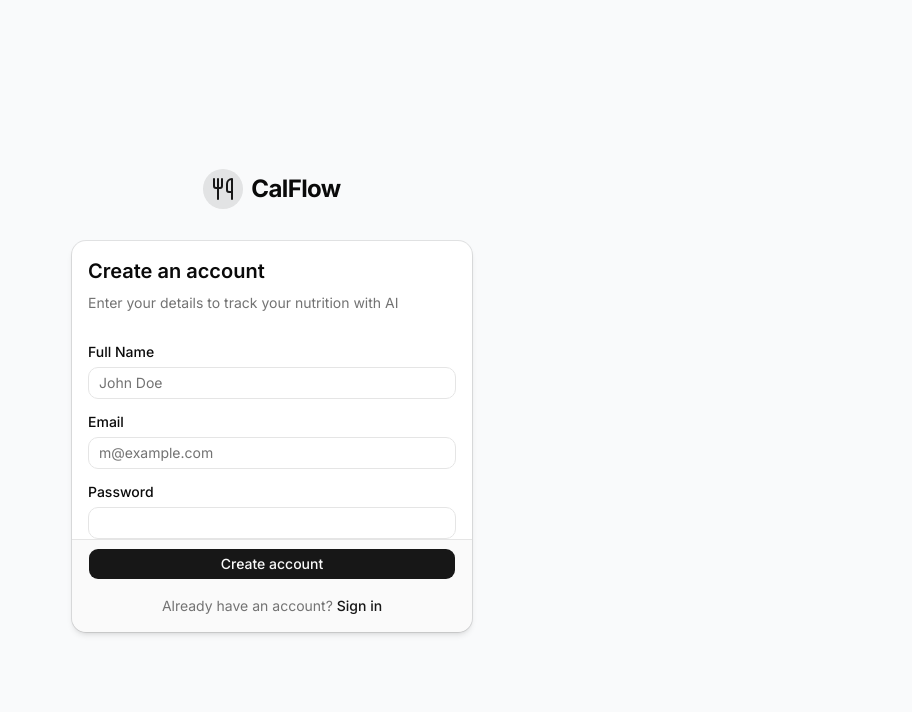
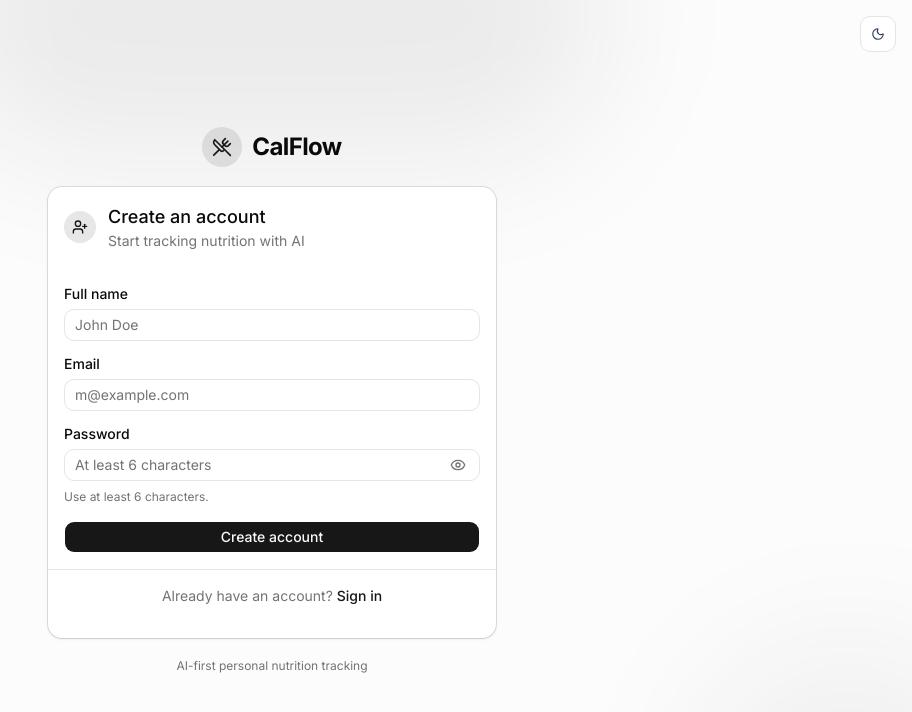
Before and after one commit to pvnpll/calflow, a Next.js app: page /signup in a window 1280 px wide. Shown: the top 712 px of the page, without its empty margins (368-1280 px from the left). Built offline with nearby package versions, Linux system fonts and the light colour scheme.

Commit message:
fix(auth): align login/signup/forgot/reset with app UI, fix forgot-password placement

```diff
--- a/src/app/(auth)/layout.tsx
+++ b/src/app/(auth)/layout.tsx
@@ -1,11 +1,25 @@
+import { ThemeToggle } from '@/components/shared/ThemeToggle';
+
 export default function AuthLayout({
   children,
 }: {
   children: React.ReactNode;
 }) {
   return (
-    <div className="flex min-h-screen items-center justify-center bg-gray-50 p-4 dark:bg-gray-900">
-      <div className="w-full max-w-md space-y-4">
+    <div className="relative flex min-h-screen items-center justify-center overflow-hidden bg-background p-4">
+      {/* Subtle backdrop matching dashboard muted wash */}
+      <div aria-hidden className="pointer-events-none absolute inset-0">
+        <div className="absolute inset-0 bg-muted/30" />
+        <div className="absolute -top-32 left-1/2 h-72 w-[42rem] -translate-x-1/2 rounded-full bg-primary/[0.07] blur-3xl" />
+        <div className="absolute -bottom-40 -left-24 h-80 w-80 rounded-full bg-primary/[0.05] blur-3xl" />
+        <div className="absolute -bottom-40 -right-24 h-80 w-80 rounded-full bg-primary/[0.05] blur-3xl" />
+      </div>
+
+      <div className="absolute right-4 top-4">
+        <ThemeToggle />
+      </div>
+
+      <div className="relative w-full max-w-md">
         {children}
       </div>
     </div>
--- a/src/app/(auth)/login/page.tsx
+++ b/src/app/(auth)/login/page.tsx
@@ -6,14 +6,15 @@ import { createClient } from '@/lib/supabase/client';
 import { Button } from '@/components/ui/button';
 import { Input } from '@/components/ui/input';
 import { Label } from '@/components/ui/label';
-import { Card, CardContent, CardDescription, CardFooter, CardHeader, CardTitle } from '@/components/ui/card';
-import { Utensils } from 'lucide-react';
+import { LogIn, Loader2, Eye, EyeOff } from 'lucide-react';
 import Link from 'next/link';
+import { AuthShell, AuthError } from '@/components/auth/AuthShell';
 
 export default function LoginPage() {
   const router = useRouter();
   const [email, setEmail] = useState('');
   const [password, setPassword] = useState('');
+  const [showPassword, setShowPassword] = useState(false);
   const [error, setError] = useState<string | null>(null);
   const [loading, setLoading] = useState(false);
 
@@ -39,68 +40,73 @@ export default function LoginPage() {
   };
 
   return (
-    <div className="flex flex-col space-y-6 w-full sm:w-[400px] mx-auto">
-      <div className="flex flex-col space-y-2 text-center">
-        <div className="flex items-center justify-center gap-2 mb-2">
-          <div className="bg-primary/10 p-2 rounded-full">
-            <Utensils className="h-6 w-6 text-primary" />
-          </div>
-          <span className="text-2xl font-bold tracking-tight">CalFlow</span>
-        </div>
-      </div>
-
-      <Card className="border-border shadow-md">
-        <CardHeader className="space-y-1 pb-4">
-          <CardTitle className="text-xl font-semibold">Welcome back</CardTitle>
-          <CardDescription>
-            Enter your credentials to sign in to your account
-          </CardDescription>
-        </CardHeader>
-        <form onSubmit={handleLogin}>
-          <CardContent className="space-y-4">
-            {error && <div className="p-3 bg-red-500/10 border border-red-500/20 text-sm text-red-600 dark:text-red-400 rounded-md font-medium">{error}</div>}
+    <AuthShell
+      title="Welcome back"
+      description="Sign in to continue tracking"
+      icon={<LogIn className="h-4 w-4 text-primary" />}
+      footer={
+        <>
+          Don&apos;t have an account?{' '}
+          <Link href="/signup" className="font-medium text-primary hover:underline">
+            Sign up
+          </Link>
+        </>
+      }
+    >
+      <form onSubmit={handleLogin} className="space-y-4">
+        {error && <AuthError message={error} />}
 
         <div className="space-y-2">
-              <Label htmlFor="email">Email</Label>
+          <Label htmlFor="login-email">Email</Label>
           <Input
-                id="email"
+            id="login-email"
             type="email"
             placeholder="m@example.com"
             required
+            autoComplete="email"
             value={email}
             onChange={(e) => setEmail(e.target.value)}
           />
         </div>
 
         <div className="space-y-2">
-              <div className="flex items-center justify-between">
-                <Label htmlFor="password">Password</Label>
-                <Link href="/forgot-password" className="text-sm font-medium text-primary hover:underline">
+          <Label htmlFor="login-password">Password</Label>
+          <div className="relative">
+            <Input
+              id="login-password"
+              type={showPassword ? 'text' : 'password'}
+              required
+              autoComplete="current-password"
+              value={password}
+              onChange={(e) => setPassword(e.target.value)}
+              className="pr-10"
+            />
+            <button
+              type="button"
+              onClick={() => setShowPassword((s) => !s)}
+              className="absolute right-2.5 top-1/2 -translate-y-1/2 rounded-md p-1 text-muted-foreground transition-colors hover:text-foreground"
+              aria-label={showPassword ? 'Hide password' : 'Show password'}
+            >
+              {showPassword ? <EyeOff className="h-4 w-4" /> : <Eye className="h-4 w-4" />}
+            </button>
+          </div>
+          {/* Forgot password sits under the field, right-aligned —
+              out of the label row so it never crowds the label on narrow screens */}
+          <div className="flex justify-end">
+            <Link
+              href="/forgot-password"
+              className="text-[13px] font-medium text-muted-foreground transition-colors hover:text-primary hover:underline"
+            >
               Forgot password?
             </Link>
           </div>
-              <Input
-                id="password"
-                type="password"
-                required
-                value={password}
-                onChange={(e) => setPassword(e.target.value)}
-              />
         </div>
-          </CardContent>
-          <CardFooter className="flex flex-col space-y-4 pt-2">
+
         <Button type="submit" className="w-full" disabled={loading}>
-              {loading ? 'Signing in...' : 'Sign in'}
+          {loading && <Loader2 className="h-4 w-4 animate-spin" />}
+          {loading ? 'Signing in…' : 'Sign in'}
         </Button>
-            <div className="text-sm text-center text-muted-foreground">
-              Don't have an account?{' '}
-              <Link href="/signup" className="text-primary font-medium hover:underline">
-                Sign up
-              </Link>
-            </div>
-          </CardFooter>
       </form>
-      </Card>
-    </div>
+    </AuthShell>
   );
 }
--- a/src/app/(auth)/reset-password/page.tsx
+++ b/src/app/(auth)/reset-password/page.tsx
@@ -1,17 +1,18 @@
 'use client';
 
-import { useState, useEffect } from 'react';
+import { useState } from 'react';
 import { useRouter } from 'next/navigation';
 import { createClient } from '@/lib/supabase/client';
 import { Button } from '@/components/ui/button';
 import { Input } from '@/components/ui/input';
 import { Label } from '@/components/ui/label';
-import { Card, CardContent, CardDescription, CardFooter, CardHeader, CardTitle } from '@/components/ui/card';
-import { Utensils } from 'lucide-react';
+import { ShieldCheck, Loader2, Eye, EyeOff } from 'lucide-react';
+import { AuthShell, AuthError } from '@/components/auth/AuthShell';
 
 export default function ResetPasswordPage() {
   const router = useRouter();
   const [password, setPassword] = useState('');
+  const [showPassword, setShowPassword] = useState(false);
   const [error, setError] = useState<string | null>(null);
   const [loading, setLoading] = useState(false);
 
@@ -35,45 +36,45 @@ export default function ResetPasswordPage() {
   };
 
   return (
-    <div className="flex flex-col space-y-6 w-full sm:w-[400px] mx-auto">
-      <div className="flex flex-col space-y-2 text-center">
-        <div className="flex items-center justify-center gap-2 mb-2">
-          <div className="bg-primary/10 p-2 rounded-full">
-            <Utensils className="h-6 w-6 text-primary" />
+    <AuthShell
+      title="Update password"
+      description="Choose a new password"
+      icon={<ShieldCheck className="h-4 w-4 text-primary" />}
+    >
+      <form onSubmit={handleUpdatePassword} className="space-y-4">
+        {error && <AuthError message={error} />}
+
+        <div className="space-y-2">
+          <Label htmlFor="reset-password">New password</Label>
+          <div className="relative">
+            <Input
+              id="reset-password"
+              type={showPassword ? 'text' : 'password'}
+              required
+              minLength={6}
+              autoComplete="new-password"
+              placeholder="At least 6 characters"
+              value={password}
+              onChange={(e) => setPassword(e.target.value)}
+              className="pr-10"
+            />
+            <button
+              type="button"
+              onClick={() => setShowPassword((s) => !s)}
+              className="absolute right-2.5 top-1/2 -translate-y-1/2 rounded-md p-1 text-muted-foreground transition-colors hover:text-foreground"
+              aria-label={showPassword ? 'Hide password' : 'Show password'}
+            >
+              {showPassword ? <EyeOff className="h-4 w-4" /> : <Eye className="h-4 w-4" />}
+            </button>
           </div>
-          <span className="text-2xl font-bold tracking-tight">CalFlow</span>
+          <p className="text-xs text-muted-foreground">Use at least 6 characters.</p>
         </div>
-      </div>
 
-      <Card className="border-border shadow-md">
-        <CardHeader className="space-y-1 pb-4">
-          <CardTitle className="text-xl font-semibold">Update password</CardTitle>
-          <CardDescription>
-            Enter your new password below
-          </CardDescription>
-        </CardHeader>
-        <form onSubmit={handleUpdatePassword}>
-          <CardContent className="space-y-4">
-            {error && <div className="p-3 bg-red-500/10 border border-red-500/20 text-sm text-red-600 dark:text-red-400 rounded-md font-medium">{error}</div>}
-
-            <div className="space-y-2">
-              <Label htmlFor="password">New Password</Label>
-              <Input
-                id="password"
-                type="password"
-                required
-                value={password}
-                onChange={(e) => setPassword(e.target.value)}
-              />
-            </div>
-          </CardContent>
-          <CardFooter className="flex flex-col space-y-4 pt-2">
-            <Button type="submit" className="w-full" disabled={loading}>
-              {loading ? 'Updating...' : 'Update password'}
-            </Button>
-          </CardFooter>
-        </form>
-      </Card>
-    </div>
+        <Button type="submit" className="w-full" disabled={loading}>
+          {loading && <Loader2 className="h-4 w-4 animate-spin" />}
+          {loading ? 'Updating…' : 'Update password'}
+        </Button>
+      </form>
+    </AuthShell>
   );
 }
--- a/src/app/(auth)/signup/page.tsx
+++ b/src/app/(auth)/signup/page.tsx
@@ -6,15 +6,16 @@ import { createClient } from '@/lib/supabase/client';
 import { Button } from '@/components/ui/button';
 import { Input } from '@/components/ui/input';
 import { Label } from '@/components/ui/label';
-import { Card, CardContent, CardDescription, CardFooter, CardHeader, CardTitle } from '@/components/ui/card';
-import { Utensils } from 'lucide-react';
+import { UserPlus, Loader2, Eye, EyeOff } from 'lucide-react';
 import Link from 'next/link';
+import { AuthShell, AuthError } from '@/components/auth/AuthShell';
 
 export default function SignupPage() {
   const router = useRouter();
   const [name, setName] = useState('');
   const [email, setEmail] = useState('');
   const [password, setPassword] = useState('');
+  const [showPassword, setShowPassword] = useState(false);
   const [error, setError] = useState<string | null>(null);
   const [loading, setLoading] = useState(false);
 
@@ -45,75 +46,79 @@ export default function SignupPage() {
   };
 
   return (
-    <div className="flex flex-col space-y-6 w-full sm:w-[400px] mx-auto">
-      <div className="flex flex-col space-y-2 text-center">
-        <div className="flex items-center justify-center gap-2 mb-2">
-          <div className="bg-primary/10 p-2 rounded-full">
-            <Utensils className="h-6 w-6 text-primary" />
-          </div>
-          <span className="text-2xl font-bold tracking-tight">CalFlow</span>
-        </div>
-      </div>
-
-      <Card className="border-border shadow-md">
-        <CardHeader className="space-y-1 pb-4">
-          <CardTitle className="text-xl font-semibold">Create an account</CardTitle>
-          <CardDescription>
-            Enter your details to track your nutrition with AI
-          </CardDescription>
-        </CardHeader>
-        <form onSubmit={handleSignup}>
-          <CardContent className="space-y-4">
-            {error && <div className="p-3 bg-red-500/10 border border-red-500/20 text-sm text-red-600 dark:text-red-400 rounded-md font-medium">{error}</div>}
+    <AuthShell
+      title="Create an account"
+      description="Start tracking nutrition with AI"
+      icon={<UserPlus className="h-4 w-4 text-primary" />}
+      footer={
+        <>
+          Already have an account?{' '}
+          <Link href="/login" className="font-medium text-primary hover:underline">
+            Sign in
+          </Link>
+        </>
+      }
+    >
+      <form onSubmit={handleSignup} className="space-y-4">
+        {error && <AuthError message={error} />}
 
         <div className="space-y-2">
-              <Label htmlFor="name">Full Name</Label>
+          <Label htmlFor="signup-name">Full name</Label>
           <Input
-                id="name"
+            id="signup-name"
             type="text"
             placeholder="John Doe"
             required
+            autoComplete="name"
             value={name}
             onChange={(e) => setName(e.target.value)}
           />
         </div>
 
         <div className="space-y-2">
-              <Label htmlFor="email">Email</Label>
+          <Label htmlFor="signup-email">Email</Label>
           <Input
-                id="email"
+            id="signup-email"
             type="email"
             placeholder="m@example.com"
             required
+            autoComplete="email"
             value={email}
             onChange={(e) => setEmail(e.target.value)}
           />
         </div>
 
         <div className="space-y-2">
-              <Label htmlFor="password">Password</Label>
+          <Label htmlFor="signup-password">Password</Label>
+          <div className="relative">
             <Input
-                id="password"
-                type="password"
+              id="signup-password"
+              type={showPassword ? 'text' : 'password'}
               required
+              minLength={6}
+              autoComplete="new-password"
+              placeholder="At least 6 characters"
               value={password}
               onChange={(e) => setPassword(e.target.value)}
+              className="pr-10"
             />
+            <button
+              type="button"
+              onClick={() => setShowPassword((s) => !s)}
+              className="absolute right-2.5 top-1/2 -translate-y-1/2 rounded-md p-1 text-muted-foreground transition-colors hover:text-foreground"
+              aria-label={showPassword ? 'Hide password' : 'Show password'}
+            >
+              {showPassword ? <EyeOff className="h-4 w-4" /> : <Eye className="h-4 w-4" />}
+            </button>
           </div>
-          </CardContent>
-          <CardFooter className="flex flex-col space-y-4 pt-2">
+          <p className="text-xs text-muted-foreground">Use at least 6 characters.</p>
+        </div>
+
         <Button type="submit" className="w-full" disabled={loading}>
-              {loading ? 'Signing up...' : 'Create account'}
+          {loading && <Loader2 className="h-4 w-4 animate-spin" />}
+          {loading ? 'Creating account…' : 'Create account'}
         </Button>
-            <div className="text-sm text-center text-muted-foreground">
-              Already have an account?{' '}
-              <Link href="/login" className="text-primary font-medium hover:underline">
-                Sign in
-              </Link>
-            </div>
-          </CardFooter>
       </form>
-      </Card>
-    </div>
+    </AuthShell>
   );
 }
--- /dev/null
+++ b/src/components/auth/AuthShell.tsx
@@ -0,0 +1,70 @@
+// Shared auth page shell — keeps login / signup / forgot / reset visually identical
+// and aligned with the dashboard + profile Card system.
+import Link from 'next/link';
+import { UtensilsCrossed } from 'lucide-react';
+import { Card, CardContent, CardDescription, CardHeader, CardTitle } from '@/components/ui/card';
+
+export function AuthShell({
+  title,
+  description,
+  icon,
+  children,
+  footer,
+}: {
+  title: string;
+  description: string;
+  icon?: React.ReactNode;
+  children: React.ReactNode;
+  footer?: React.ReactNode;
+}) {
+  return (
+    <div className="flex w-full flex-col gap-5">
+      <Link href="/login" className="mx-auto flex items-center gap-2.5" aria-label="CalFlow home">
+        <span className="rounded-full bg-primary/10 p-2.5">
+          <UtensilsCrossed className="h-5 w-5 text-primary" />
+        </span>
+        <span className="text-2xl font-bold tracking-tight">CalFlow</span>
+      </Link>
+
+      <Card className="shadow-sm">
+        <CardHeader className="pb-4">
+          <div className="flex items-center gap-3">
+            {icon ? (
+              <span className="rounded-full bg-primary/10 p-2">{icon}</span>
+            ) : null}
+            <div>
+              <CardTitle className="text-lg">{title}</CardTitle>
+              <CardDescription>{description}</CardDescription>
+            </div>
+          </div>
+        </CardHeader>
+        <CardContent>{children}</CardContent>
+        {footer ? (
+          <div className="border-t px-6 py-4 text-center text-sm text-muted-foreground">
+            {footer}
+          </div>
+        ) : null}
+      </Card>
+
+      <p className="text-center text-xs text-muted-foreground">
+        AI-first personal nutrition tracking
+      </p>
+    </div>
+  );
+}
+
+export function AuthError({ message }: { message: string }) {
+  return (
+    <div className="rounded-xl border border-destructive/25 bg-destructive/[0.06] px-4 py-3 text-sm font-medium leading-relaxed text-destructive">
+      {message}
+    </div>
+  );
+}
+
+export function AuthSuccess({ message }: { message: string }) {
+  return (
+    <div className="rounded-xl border border-emerald-500/25 bg-emerald-500/[0.07] px-4 py-3 text-sm font-medium leading-relaxed text-emerald-700 dark:text-emerald-300">
+      {message}
+    </div>
+  );
+}
```
Also changed, not shown: src/app/(auth)/forgot-password/page.tsx (+31 -38 lines). Lines whose indentation alone changed are shown as unchanged.
